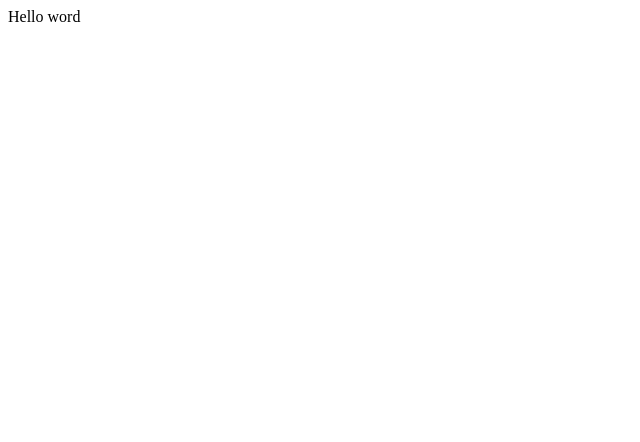
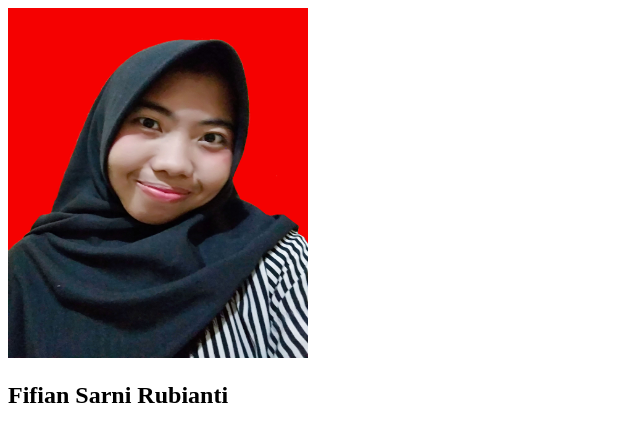
Before and after one commit to fifiansarni/fifiansarni_60900118005, a plain HTML site: page index.html in a window 1280 px wide. Shown: the whole page, without its empty margins (0-640 px from the left). Drawn offline with Linux system fonts and the light colour scheme.

Commit message:
Changed Hello World with img and h2 to display simple profile data. Image file added in the folder images and used as resource in the img element in index.html file

```diff
--- a/index.html
+++ b/index.html
@@ -2,7 +2,10 @@
 <html>
     <head>
         <body>
-            Hello word
+            <div>
+                <img src="Photo.jpg" style="width: 300px; height: 350px;" alt="profile image">
+            <h2>Fifian Sarni Rubianti</h2>
+            </div>
         </body>
     </head>
 </html>
```
Also changed, not shown: Photo.jpg (added).
